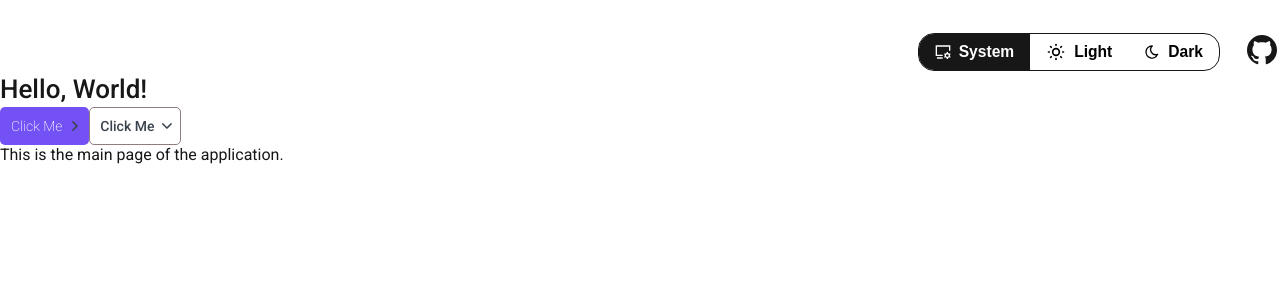
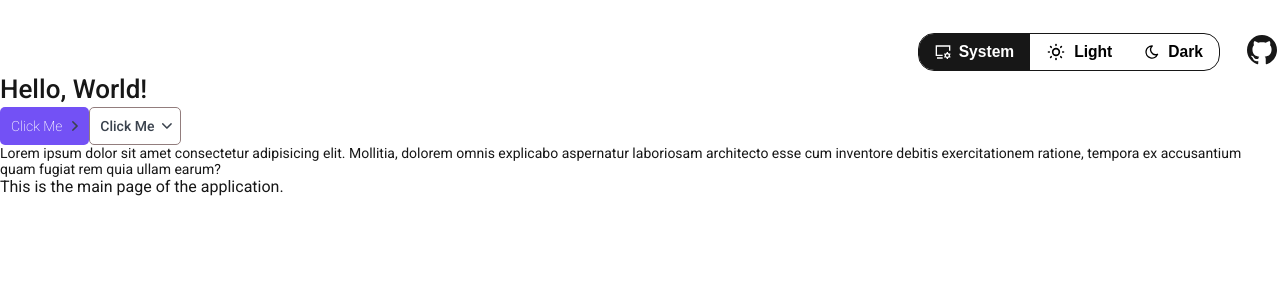
Before and after one commit to EFilonov/course-rating, a Next.js app: page / in a window 1280 px wide. Shown: the top 300 px of the page. Built offline with nearby package versions, Linux system fonts and the light colour scheme.

Commit message:
add: P component for paragraph (3 fontSize prop)

```diff
--- /dev/null
+++ b/src/app/components/P/P.props.ts
@@ -0,0 +1,6 @@
+import {ReactNode} from "react";
+
+export interface PProps {
+    fontSize?: 'small' | 'regular' | 'large';
+    children: ReactNode;
+}
--- /dev/null
+++ b/src/app/components/P/P.tsx
@@ -0,0 +1,13 @@
+import {PProps} from "./P.props";
+import {JSX} from "react";
+import style from './p.module.css';
+
+const P = ({ fontSize = 'regular', children }: PProps): JSX.Element  => {
+    return (
+        <p className={style[fontSize]}>
+            {children}
+        </p>
+    );
+};
+
+export default P;
--- /dev/null
+++ b/src/app/components/P/p.module.css
@@ -0,0 +1,11 @@
+p.small {
+    font-size: 14px;
+}
+
+p.regular {
+    font-size: 16px;
+}
+
+p.large {
+    font-size: 18px;
+}
--- a/src/app/components/index.tsx
+++ b/src/app/components/index.tsx
@@ -1,2 +1,3 @@
 export * from './Button/Button';
 export * from './Htag/Htag';
+export * from './P/P';
--- a/src/app/page.tsx
+++ b/src/app/page.tsx
@@ -5,6 +5,7 @@ import React, { use } from 'react';
 import NavigationBar from '@/app/(delete-this-and-modify-page.tsx)/NavigationBar';
 import Htag from './components/Htag/Htag';
 import Button from './components/Button/Button';
+import P from './components/P/P';
 
 /**
  * The main page component that renders the HomePage component.
@@ -22,6 +23,7 @@ const Page = (): React.JSX.Element => {
         <Htag tag='h1'>Hello, World!</Htag>
         <Button appearance='blue' arrow = 'right'>Click Me</Button>
         <Button appearance='gray' arrow = 'down'>Click Me</Button>
+        <P fontSize="small">Lorem ipsum dolor sit amet consectetur adipisicing elit. Mollitia, dolorem omnis explicabo aspernatur laboriosam architecto esse cum inventore debitis exercitationem ratione, tempora ex accusantium quam fugiat rem quia ullam earum?</P>
 
 
         <p>This is the main page of the application.</p>
```
